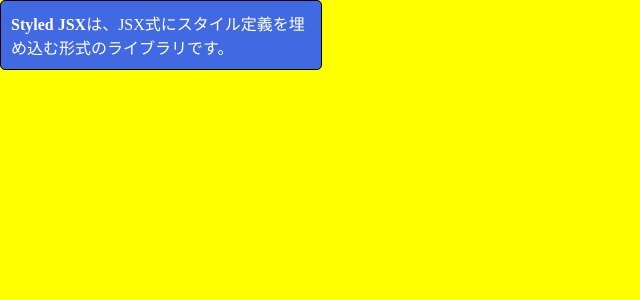
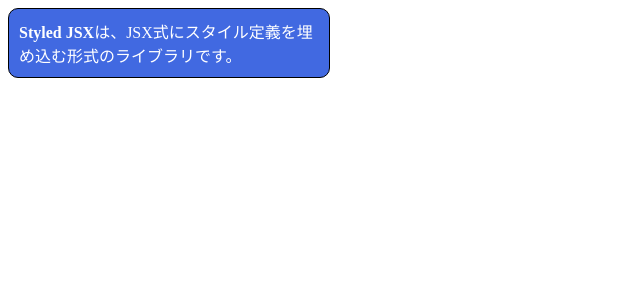
Before and after one commit to Yuma0309/Study-React, a JavaScript app in the folder React_sample_Yuma/my-react/: page / in a window 1280 px wide. Shown: the top 300 px of the page, without its empty margins (0-640 px from the left). Built offline with nearby package versions, Linux system fonts and the light colour scheme.

Commit message:
リスト5-2-23までの動作を確認

```diff
--- a/React_sample_Yuma/my-react/src/index.js
+++ b/React_sample_Yuma/my-react/src/index.js
@@ -1,14 +1,10 @@
 // React関連のライブラリをインポート
 import ReactDOM from 'react-dom/client';
-import StyledComp from './chap05/StyledComp';
-import GlobalStyle from './chap05/StyledGlobal';
+import StyledProps from './chap05/StyledProps';
 
 // Reactアプリ（Appコンポーネント）を描画
 const root = ReactDOM.createRoot(document.getElementById('root'));
 
 root.render(
-  <>
-    <GlobalStyle />
-    <StyledComp />
-  </>
+  <StyledProps />
 );
```
